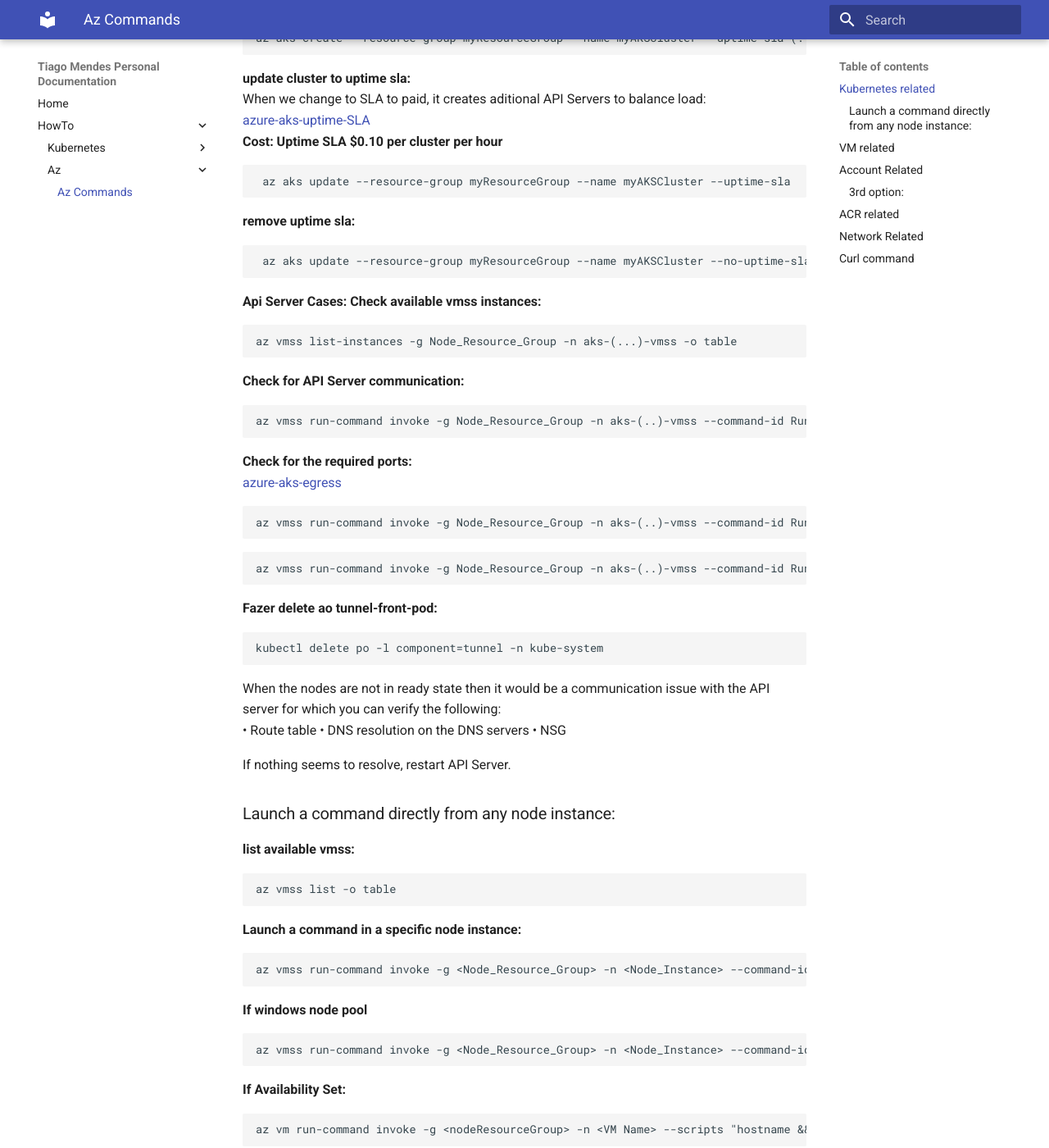
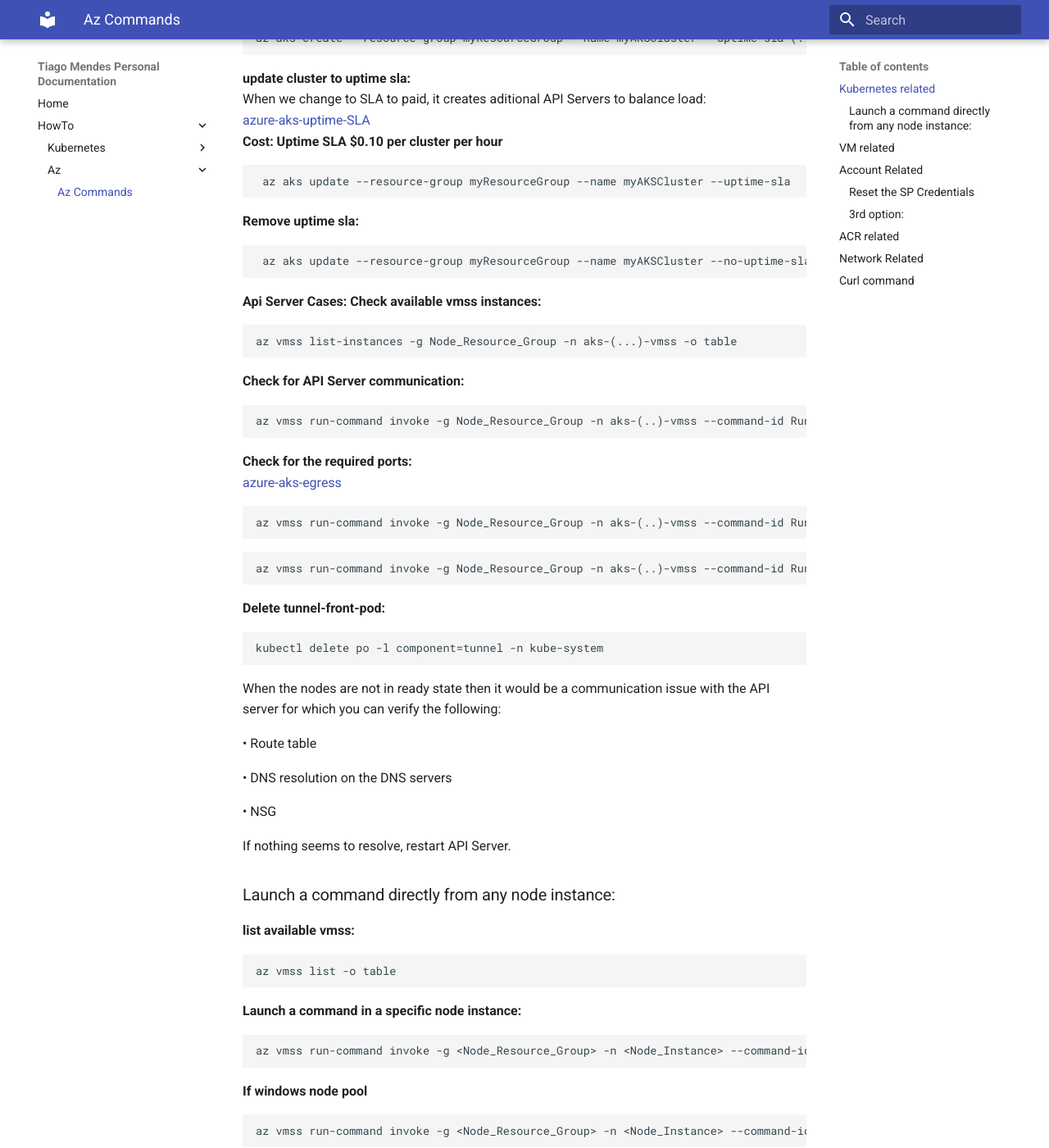
Before and after one commit to tmcmm/k8s-documentation, an MkDocs documentation site: the page built from docs/howto/az/az-help.md, in a window 1280 px wide and 1400 px high, scrolled down 2714 px. Shown: the whole window at 82% size. Built offline with MkDocs 1.6.1 and Material for MkDocs 9.7.7, drawn with Linux system fonts in a browser that asks for light colours; some of the changed text lies outside the part shown.

Commit message:
SP reset

````diff
--- a/docs/howto/az/az-help.md
+++ b/docs/howto/az/az-help.md
@@ -119,7 +119,7 @@ __Cost: Uptime SLA	$0.10 per cluster per hour__<br>
 ```
  az aks update --resource-group myResourceGroup --name myAKSCluster --uptime-sla
 ```
-__remove uptime sla:__
+__Remove uptime sla:__
 ```
  az aks update --resource-group myResourceGroup --name myAKSCluster --no-uptime-sla
 ```
@@ -140,14 +140,17 @@ az vmss run-command invoke -g Node_Resource_Group -n aks-(..)-vmss --command-id
 ```
 az vmss run-command invoke -g Node_Resource_Group -n aks-(..)-vmss --command-id RunShellScript --instance-id 6 --scripts "nc -vz  -w 2 FQDN 1194" -o json
 ```
-__Fazer delete ao tunnel-front-pod:__
+__Delete tunnel-front-pod:__
 ```
 kubectl delete po -l component=tunnel -n kube-system
 ```
 When the nodes are not in ready state then it would be a communication issue with the API server for which you can verify the following:<br>
-• Route table
-• DNS resolution on the DNS servers
-• NSG
+
+• Route table<br>
+
+• DNS resolution on the DNS servers<br>
+
+• NSG<br>
 
 If nothing seems to resolve, restart API Server.<br>
 
@@ -217,6 +220,9 @@ VNET_ID=$(az network vnet show --resource-group myResourceGroup --name myAKSVnet
 SUBNET_ID=$(az network vnet subnet show --resource-group myResourceGroup --vnet-name myAKSVnet --name myAKSSubnet --query id -o tsv)
 az role assignment create --assignee <appId> --scope $VNET_ID --role "Network Contributor"
 ```
+### Reset the SP Credentials
+[azure-aks-sp-reset](https://docs.microsoft.com/en-us/azure/aks/update-credentials#reset-the-existing-service-principal-credential "Reset existing Service Principal Credential")<br>
+
 __kubernetes check ServicePrincipalId:__
 ```
 az aks list --resource-group <Resource_Group> --query="[0].servicePrincipalProfile.clientId"
````
